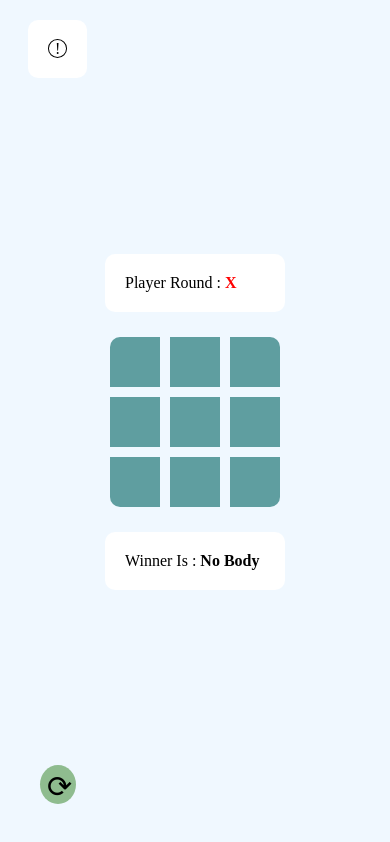
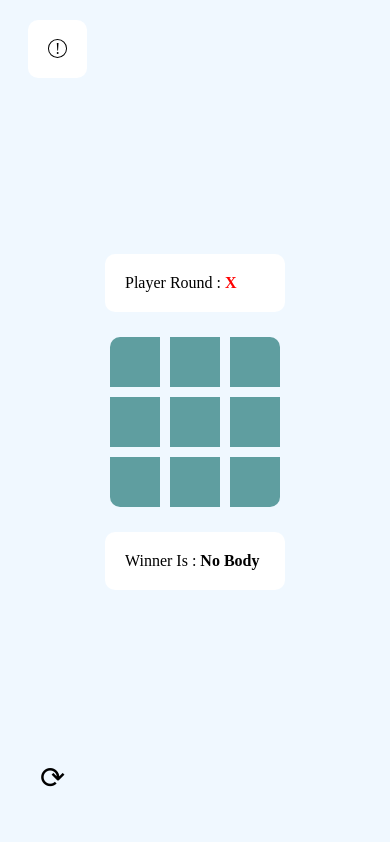
Before and after one commit to amr-noor/XO-Game, a plain HTML site: page index.html in a window 390 px wide. Drawn offline with Linux system fonts and the light colour scheme.

Commit message:
mobile update

```diff
--- a/index.html
+++ b/index.html
@@ -9,6 +9,7 @@
     <style>
         body {
             background: aliceblue;
+
             & .body {
                 position: absolute;
                 top: 50%;
@@ -18,12 +19,14 @@
                 flex-direction: column;
             }
         }
+
         .container {
             height: 180px;
             width: 180px;
             display: flex;
             flex-wrap: wrap;
             margin-block: 20px;
+
             & div {
                 background-color: cadetblue;
                 width: 50px;
@@ -34,23 +37,29 @@
                 align-items: center;
                 cursor: pointer;
                 font-family: sans-serif;
+
                 &:hover {
                     opacity: 0.7;
                 }
+
                 &:first-child {
                     border-top-left-radius: 10px;
                 }
+
                 &:nth-child(3) {
                     border-top-right-radius: 10px;
                 }
+
                 &:nth-child(7) {
                     border-bottom-left-radius: 10px;
                 }
+
                 &:last-child {
                     border-bottom-right-radius: 10px;
                 }
             }
         }
+
         .reload {
             cursor: pointer;
             position: absolute;
@@ -60,26 +69,31 @@
             background-color: darkseagreen;
             border-radius: 50%;
             padding: 4px 4px 0 7px;
+
             &:hover {
                 transition: 0.5s;
                 transform: rotate(360deg);
             }
         }
+
         .rules {
             padding: 20px;
             margin: 20px;
             background-color: white;
             border-radius: 10px;
             width: fit-content;
+
             & .icon {
                 padding-inline: 6px;
                 border: 1px solid black;
                 border-radius: 50%;
             }
+
             & .msg {
                 display: none;
                 margin-left: 10px;
             }
+
             &:hover .msg {
                 display: inline;
             }
@@ -91,12 +105,21 @@
             background-color: white;
             border-radius: 10px;
         }
+
         .player {
             display: none;
         }
+
         .toggle {
             display: inline;
             font-weight: bold;
+        }
+
+        @media (max-width: 767px) {
+            .reload {
+                background-color: transparent;
+                padding: 0 0 9px;
+            }
         }
     </style>
 </head>
```
Lines whose indentation alone changed are shown as unchanged.
